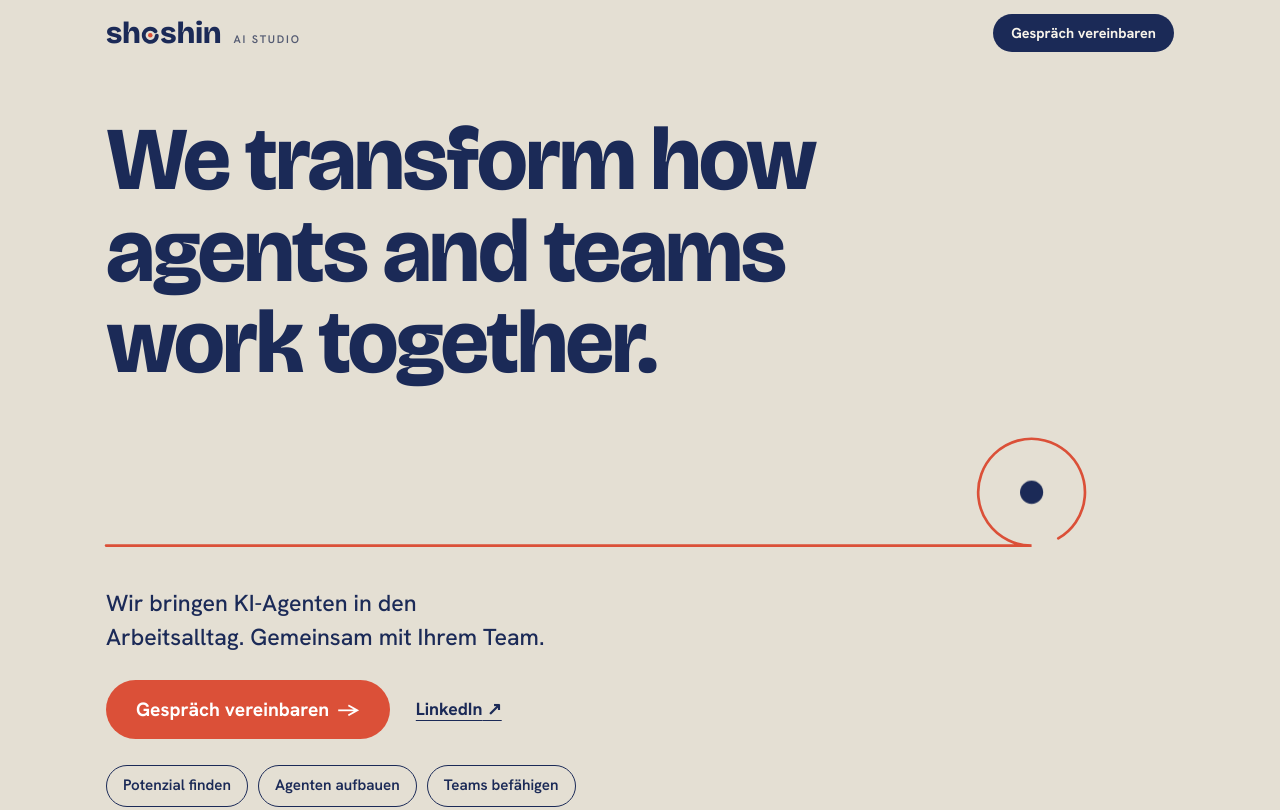
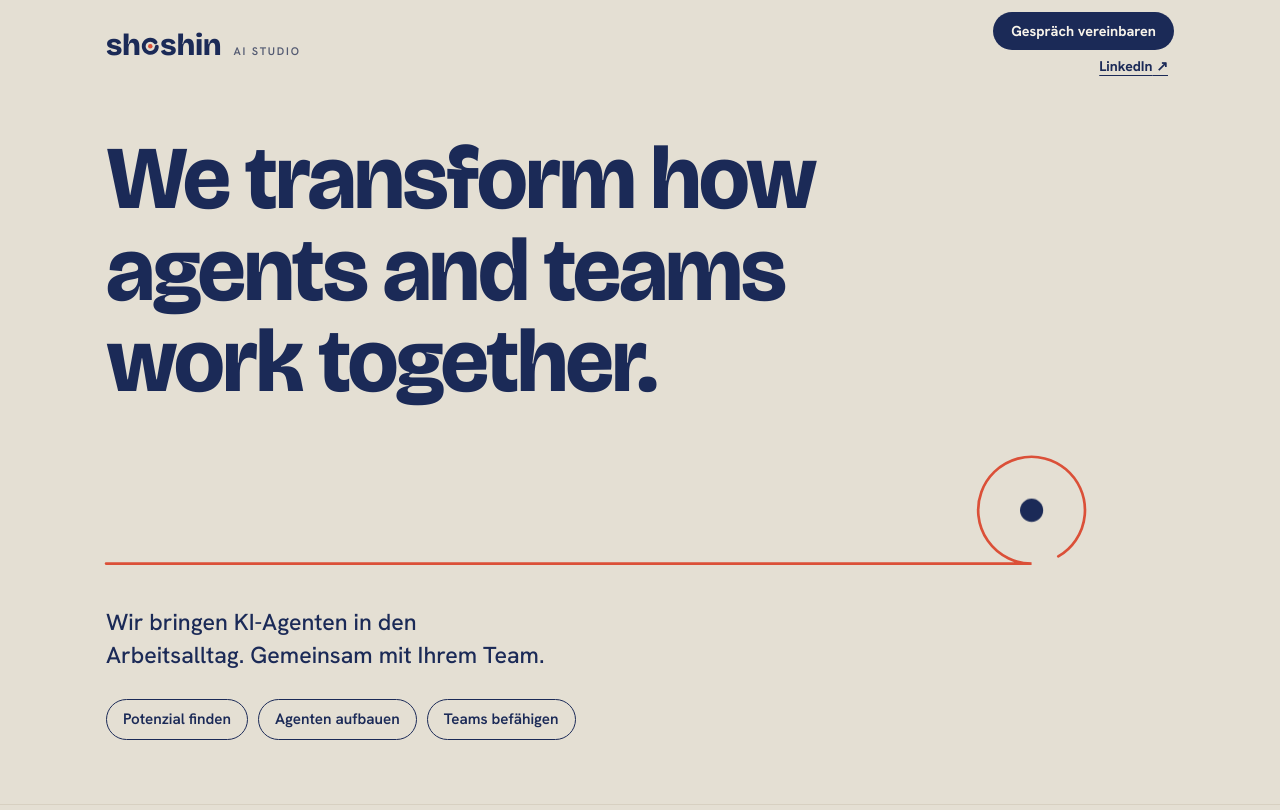
Before and after one commit to iralena-official/shoshin-website, a plain HTML site: page index.html in a window 1280 px wide. Shown: the top 810 px of the page. Drawn offline with Linux system fonts and the light colour scheme.

Commit message:
LinkedIn oben rechts unter dem Termin-Knopf, Knopf im Hero entfernt
Co-Authored-By: Claude Fable 5.2 <noreply@anthropic.com>

```diff
--- a/index.html
+++ b/index.html
@@ -32,8 +32,10 @@ a{color:inherit}
 .progress{position:fixed;left:0;top:0;width:4px;height:100vh;background:var(--accent);transform-origin:top;transform:scaleY(0);z-index:30;pointer-events:none}
 
 /* Kopf: bleibt oben stehen, Termin-Knopf immer erreichbar */
-.top{position:sticky;top:0;z-index:20;padding:14px 0;background:rgba(228,223,211,.95);-webkit-backdrop-filter:blur(10px);backdrop-filter:blur(10px)}
+.top{position:sticky;top:0;z-index:20;padding:12px 0 8px;background:rgba(228,223,211,.95);-webkit-backdrop-filter:blur(10px);backdrop-filter:blur(10px)}
 .top .wrap{display:flex;align-items:center;justify-content:space-between;gap:12px}
+.actions{display:flex;flex-direction:column;align-items:flex-end;gap:2px}
+.toplink{font:700 .88rem/1.2 var(--body);text-underline-offset:4px;padding:6px 6px 2px}
 .logo{display:inline-flex;align-items:baseline;gap:12px;text-decoration:none}
 .wm{font:800 30px/1 var(--disp);letter-spacing:-.01em;white-space:nowrap}
 .wm svg{width:.62em;height:.62em;margin:0 .02em;vertical-align:-.046em}
@@ -58,13 +60,10 @@ h1 .w{display:inline-block;animation:rise .7s cubic-bezier(.2,.7,.2,1) both;anim
 @keyframes draw{to{stroke-dashoffset:0}}
 @keyframes pop{to{transform:scale(1)}}
 .lead{font:500 clamp(1.15rem,2.2vw,1.45rem)/1.45 var(--body);max-width:34ch}
-.hero-cta{display:flex;flex-wrap:wrap;align-items:center;gap:14px 26px;margin-top:26px;animation:rise .6s ease both;animation-delay:1.2s}
-.btn.coral{background:var(--accent);color:#fff;font-size:1.2rem;padding:20px 30px}
 .btn .arr{display:inline-block;margin-left:.45em;transition:transform .25s}
 .btn:hover .arr{transform:translateX(5px)}
-.txtlink{font:700 1.1rem/1.3 var(--body);text-underline-offset:5px;padding:10px 0}
 .steps{display:flex;flex-wrap:wrap;gap:10px;margin-top:26px;list-style:none}
-.steps li{font:600 .95rem/1 var(--body);padding:12px 16px;border:1.5px solid var(--fg);border-radius:999px;animation:rise .6s ease both;animation-delay:calc(var(--i)*120ms + 1.6s)}
+.steps li{font:600 .95rem/1 var(--body);padding:12px 16px;border:1.5px solid var(--fg);border-radius:999px;animation:rise .6s ease both;animation-delay:calc(var(--i)*120ms + 1.4s)}
 
 /* Bedeutung */
 .meaning{padding:clamp(56px,10vh,110px) 0;border-top:1.5px solid var(--soft);flex-shrink:0}
@@ -122,7 +121,7 @@ details .legal p+p{margin-top:10px}
   .btn.big{font-size:1.05rem}
 }
 @media (prefers-reduced-motion:reduce){
-  h1 .w,.steps li,.btn.big,.hero-cta{animation:none}
+  h1 .w,.steps li,.btn.big{animation:none}
   .thread path{animation:none;stroke-dashoffset:0}
   .thread circle{animation:none;transform:none}
 }
@@ -137,7 +136,10 @@ details .legal p+p{margin-top:10px}
       <span class="wm">sh<svg viewBox="0 0 40 40" aria-hidden="true"><path class="ring" d="M34.04 20.98A14.07 14.07 0 1 1 31.09 11.34"/><circle class="dot" cx="20" cy="20" r="4.84"/></svg>shin</span>
       <span class="ds">AI Studio</span>
     </a>
-    <a class="btn sm" href="https://calendar.app.google/r86Wo5qs7NUtkwFu9" target="_blank" rel="noopener">Gespräch vereinbaren</a>
+    <div class="actions">
+      <a class="btn sm" href="https://calendar.app.google/r86Wo5qs7NUtkwFu9" target="_blank" rel="noopener">Gespräch vereinbaren</a>
+      <a class="toplink" href="https://www.linkedin.com/in/ira-brunner-ab6208232" target="_blank" rel="noopener">LinkedIn<span aria-hidden="true"> ↗</span></a>
+    </div>
   </div>
 </header>
 
@@ -153,10 +155,6 @@ details .legal p+p{margin-top:10px}
       <circle cx="330" cy="58" r="8.5"/>
     </svg>
     <p class="lead">Wir bringen KI-Agenten in den Arbeitsalltag. Gemeinsam mit Ihrem Team.</p>
-    <div class="hero-cta">
-      <a class="btn coral" href="https://calendar.app.google/r86Wo5qs7NUtkwFu9" target="_blank" rel="noopener">Gespräch vereinbaren<span class="arr" aria-hidden="true">→</span></a>
-      <a class="txtlink" href="https://www.linkedin.com/in/ira-brunner-ab6208232" target="_blank" rel="noopener">LinkedIn<span aria-hidden="true"> ↗</span></a>
-    </div>
     <ul class="steps" aria-label="Was wir tun">
       <li style="--i:0">Potenzial finden</li>
       <li style="--i:1">Agenten aufbauen</li>
```
